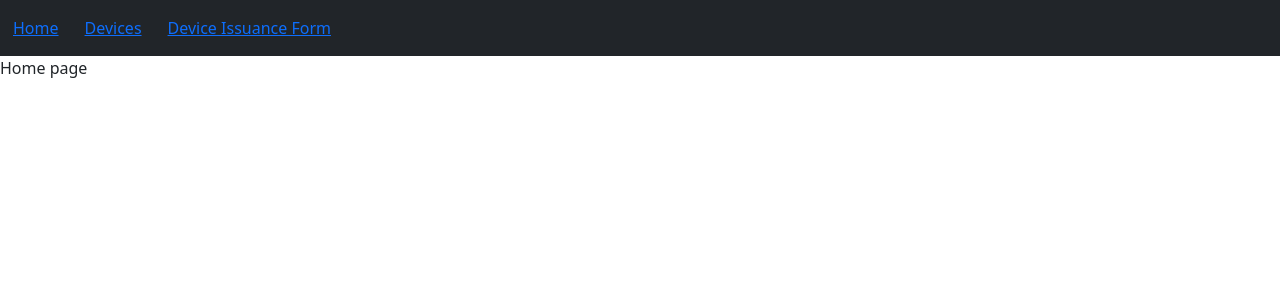
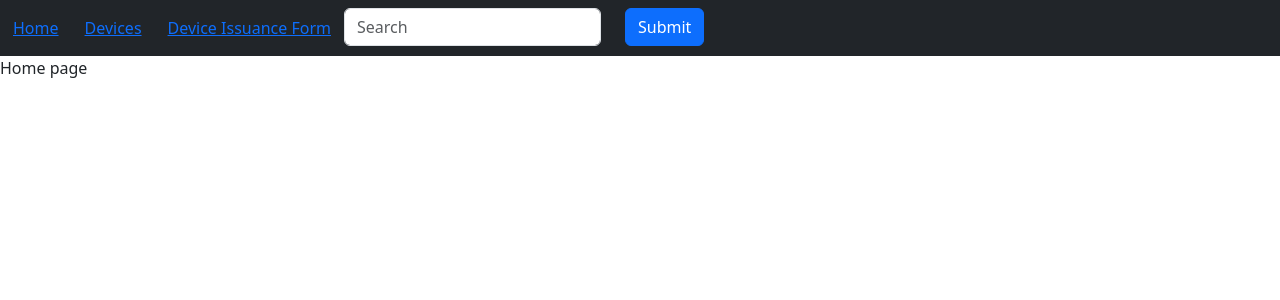
Before and after one commit to Joel6677/mern-stack, a React (Vite) app in the folder issued-devices-frontend/: page / in a window 1280 px wide. Shown: the top 300 px of the page. Built offline with nearby package versions, Linux system fonts and the light colour scheme.

Commit message:
search in navbar

```diff
--- a/issued-devices-frontend/src/components/NavBar/NavBar.jsx
+++ b/issued-devices-frontend/src/components/NavBar/NavBar.jsx
@@ -1,4 +1,4 @@
-import { Navbar, Nav, NavItem, Form } from 'react-bootstrap'
+import { Navbar, Nav, NavItem, Form, Row, Col, Button } from 'react-bootstrap'
 
 import {
     Link,
@@ -25,11 +25,29 @@ const NavBar = () => {
                         <Nav.Link href="#notes" as="span">
                             <Link style={padding} to="/deviceIssueForm">Device Issuance Form</Link>
                         </Nav.Link>
+                        <NavItem>
+                            <Form inline>
+                                <Row>
+                                    <Col xs="auto">
+                                        <Form.Control
+                                            type="text"
+                                            placeholder="Search"
+                                            className=" mr-sm-2"
+                                        />
+                                    </Col>
+                                    <Col xs="auto">
+                                        <Button type="submit">Submit</Button>
+                                    </Col>
+                                </Row>
+                            </Form>
+
+                        </NavItem>
+
                     </Nav>
                 </Navbar.Collapse>
             </Navbar>
 
-        </div>
+        </div >
     )
 }
 
```
